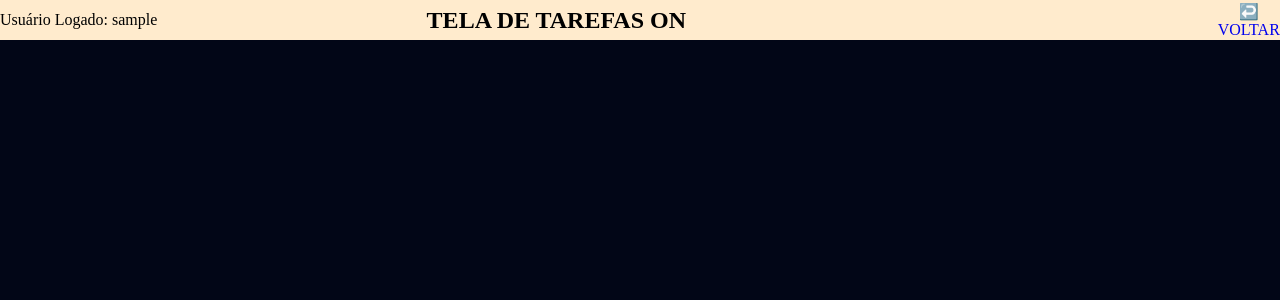
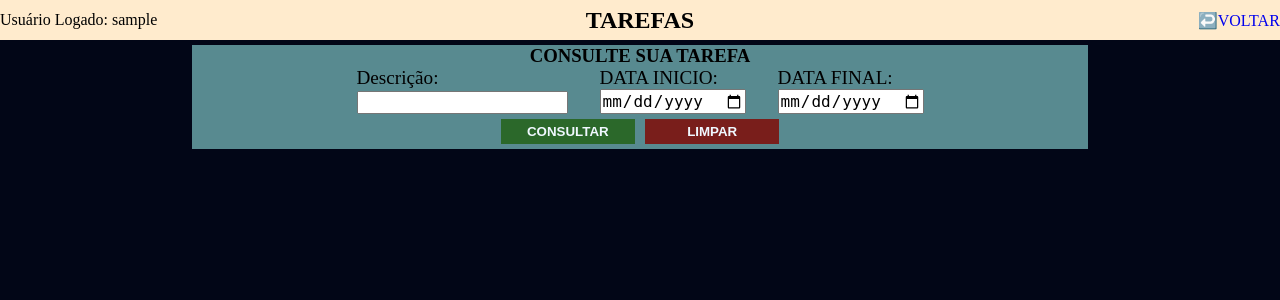
Before and after one commit to vitorhugoarcanjo/site_gestao_financeira, a Flask app: page /tarefas/ in a window 1280 px wide. Shown: the top 300 px of the page. Run offline with Flask 3, Linux system fonts and the light colour scheme; the visitor is signed in with stand-in values (Sample User, id 1).

Commit message:
Melhorando tela de tarefas

```diff
--- /dev/null
+++ b/static/pasta_tarefas/import_css.css
@@ -0,0 +1,7 @@
+/* IMPORTS DO CABEÇALHO */
+@import url('/static/pasta_tarefas/tela_tarefas/estrutura_global.css');
+@import url('/static/pasta_tarefas/tela_tarefas/cabecalho.css');
+
+
+/* IMPORTS DA TELA DE CONSULTA */
+@import url('/static/pasta_tarefas/tela_consulta/estrutura_consulta.css');
--- /dev/null
+++ b/static/pasta_tarefas/tela_consulta/estrutura_consulta.css
@@ -0,0 +1,90 @@
+.section_consulta {
+    height: auto;
+    width: 100%;
+    display: flex;
+    justify-content: center;
+}
+
+    .sec_con_container_fundo {
+        background-color: rgb(88, 138, 144);
+        width: 70%;
+        height: auto;
+    }
+
+    .sec_con_sub_container .titulo {
+        display: flex;
+        justify-content: center;
+    }
+
+
+
+/* INPUT E LABEL */
+.section_consulta .label_input {
+    display: flex;
+    gap: 2rem;
+    justify-content: center;
+    margin-bottom: 5px;
+}
+
+.section_consulta .sub_label_input {
+    display: grid;
+}
+
+    .sub_label_input label {
+        font-size: 1.2rem;
+    }
+
+
+    .sub_label_input input {
+        font-size: 1rem;
+    }
+/* INPUT E LABEL */
+
+
+
+/* BOTOES */
+.section_consulta .botoes {
+    display: flex;
+    justify-content: center;
+    width: 100%;
+    margin-bottom: 5px;
+    gap: 10px;
+
+}
+
+.section_consulta .botoes button {
+    width: 15%;
+    padding: 5px;
+    border: none;
+    cursor: pointer;
+    color: aliceblue;
+    font-family: Arial, Helvetica, sans-serif;
+}
+
+    /* BOTAO - CONSULTAR */
+    .section_consulta .botoes .btn_consultar {
+        background-color: rgb(43, 104, 42);
+        transition: background-color 0.7s ease, transform 0.7s ease;
+        font-weight: bold;
+    }
+
+    .section_consulta .botoes .btn_consultar:hover {
+        background-color: rgb(42, 143, 49);
+        transform: scale(1.1);
+    }
+    /* BOTAO - CONSULTAR */
+
+
+    /* BOTAO - LIMPAR */
+    .section_consulta .botoes .btn_limpar {
+        background-color: rgb(121, 30, 27);
+        transition: background-color 0.7s ease, transform 0.7s ease;
+        font-weight: bold;
+    }
+
+    .section_consulta .botoes .btn_limpar:hover {
+        background-color: rgb(159, 62, 62);
+        transform: scale(1.1);
+    }
+    /* BOTAO - LIMPAR */
+/* BOTOES */
--- a/static/pasta_tarefas/tela_tarefas/cabecalho.css
+++ b/static/pasta_tarefas/tela_tarefas/cabecalho.css
@@ -4,6 +4,7 @@
     background-color: blanchedalmond;
     display: flex;
     width: 100%;
+    margin-bottom: 5px;
 }
 
 .sec_cab_container_fundo {
@@ -42,9 +43,13 @@ a {
 /* MENU BOTOES */
 
 
-
 /* TITULO */
 .sec_cab_sub_container h1 {
+    display: flex;
+    justify-content: center;
+}
+
+.sec_cab_sub_container .titulo {
     display: flex;
     justify-content: center;
 }
--- a/static/pasta_tarefas/tela_tarefas/import_css.css
+++ /dev/null
@@ -1,2 +0,0 @@
-@import url('/static/pasta_tarefas/tela_tarefas/estrutura_global.css');
-@import url('/static/pasta_tarefas/tela_tarefas/cabecalho.css');
--- a/templates/pasta_tarefas/tela_tarefas.html
+++ b/templates/pasta_tarefas/tela_tarefas.html
@@ -3,11 +3,12 @@
 <head>
     <meta charset="UTF-8">
     <meta name="viewport" content="width=device-width, initial-scale=1.0">
-    <link rel="stylesheet" href="{{ url_for('static', filename='pasta_tarefas/tela_tarefas/import_css.css') }}">
+    <link rel="stylesheet" href="{{ url_for('static', filename='pasta_tarefas/import_css.css') }}">
     <title>GESTÃO TAREFAS</title>
 </head>
 
 <main>
+    <!-- SECÃO DO CABEÇALHO -->
     <section class="section_cabecalho">
         <div class="sec_cab_container_fundo">
             <div class="sec_cab_sub_container">
@@ -17,13 +18,12 @@
                 </div>
 
                 <div class="titulo">
-                    <h1 class="h1">TELA DE TAREFAS ON</h1>
+                    <h1 class="h1">TAREFAS</h1>
                 </div>
 
                 <div class="menu">
                     <div class="btn_voltar">
-                        <span>↩️</span>
-                        <a href="{{ url_for('pos_login.iniposlogin') }}">VOLTAR</a>
+                        <a href="{{ url_for('pos_login.iniposlogin') }}"><span>↩️</span>VOLTAR</a>
                     </div>
                 </div>
 
@@ -31,6 +31,39 @@
         </div>
     </section>
 
+    <!-- SECÃO DA CONSULTA -->
+    <section class="section_consulta">
+        <div class="sec_con_container_fundo">
+            <div class="sec_con_sub_container">
+                <div class="titulo">
+                    <h3>CONSULTE SUA TAREFA</h3>
+                </div>
+
+                <div class="label_input">
+                    <div class="sub_label_input">
+                        <label>Descrição:</label>
+                        <input>
+                    </div>
+
+                    <div class="sub_label_input">
+                        <label>DATA INICIO:</label>
+                        <input type="date">
+                    </div>
+
+                    <div class="sub_label_input">
+                        <label>DATA FINAL:</label>
+                        <input type="date">
+                    </div>
+                </div>
+
+                <div class="botoes">
+                    <button type="submit" class="btn_consultar">CONSULTAR</button>
+                    <button type="reset" class="btn_limpar">LIMPAR</button>
+                </div>
+
+            </div>
+        </div>
+    </section>
 
 </main>
 </html>
--- a/templates/pasta_tela_pos_login/teste.html
+++ b/templates/pasta_tela_pos_login/teste.html
@@ -12,9 +12,9 @@
         <div class="div_nav_menu">
             <a href="{{ url_for('pos_login.logout') }}" class="menu_a">🚪 SAIR</a>
             <a href="{{ url_for('financas.inifinancas') }}" class="menu_a">💵 FINANÇAS</a>
+            <a href="{{ url_for('tarefas.initarefas') }}" class="menu_a">✍️ TAREFAS</a>
             <a href="{{ url_for('dashboard.inidashboard') }}" class="menu_a">📊 DASHBOARD</a>
             <a href="{{ url_for('config.iniconfig') }}" class="menu_a">⚙️ CONFIGURAÇÕES</a>
-            <a href="{{ url_for('tarefas.initarefas') }}" class="menu_a">✍️ TAREFAS</a>
         </div>
     </nav>
 
```
